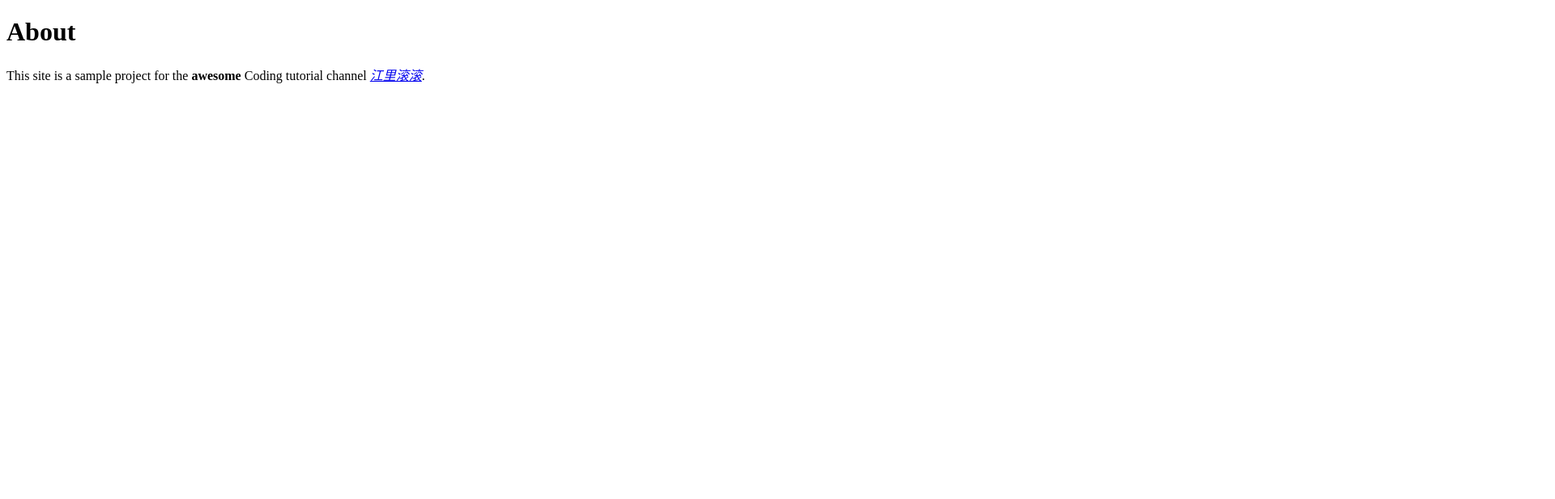
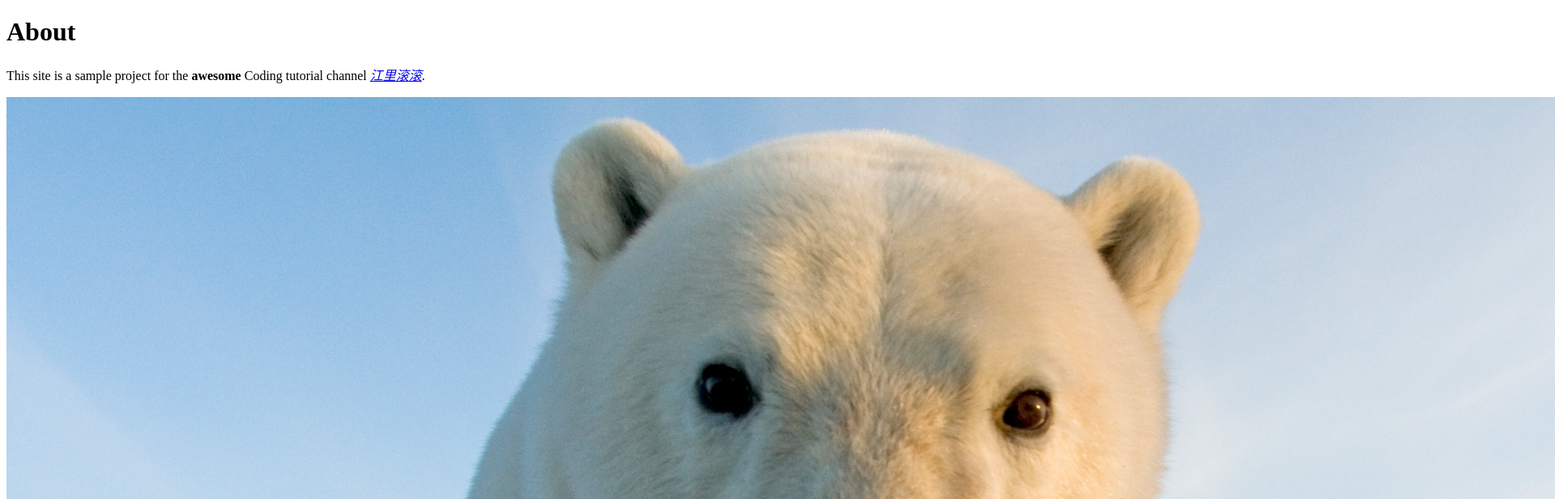
Before and after one commit to liga-liga/website, a plain HTML site: page about.html in a window 1280 px wide. Shown: the top 617 px of the page at 81% size, 1920 px wide, since content can reach past the window. Drawn offline with Linux system fonts and the light colour scheme.

Commit message:
Add img on about_page

```diff
--- a/about.html
+++ b/about.html
@@ -10,5 +10,6 @@
       This site is a sample project for the <strong>awesome</strong> Coding
       tutorial channel <em><a href="https://space.bilibili.com/526380793">江里滚滚</a></em>.
     </p>
+    <img src="images/polar_bear.jpg" alt="polar_bear">
   </body>
 </html>
```
Also changed, not shown: images/polar_bear.jpg (added).
